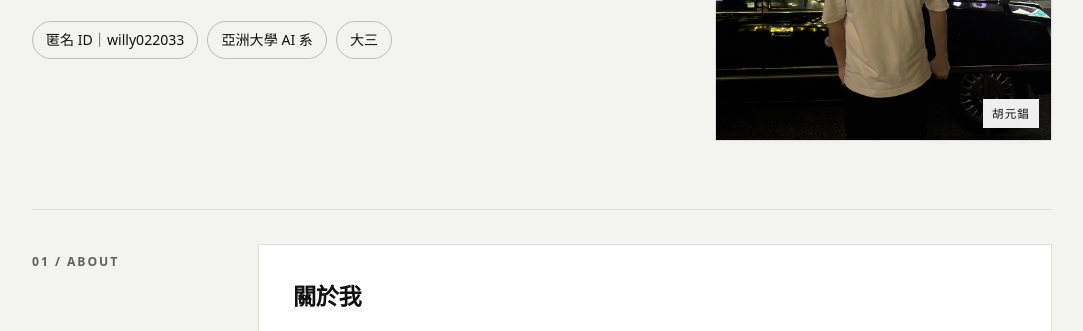
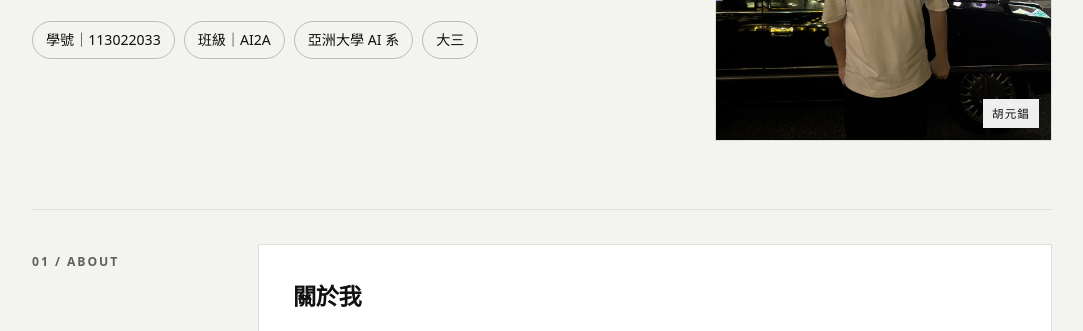
Before and after one commit to yuanchanghu16-coder/yuanchanghu16-coder.github.io, a plain HTML site: page index.html in a window 1280 px wide. Shown: the part 460-791 px from the top of the page, without its empty margins (98-1181 px from the left). Drawn offline with Linux system fonts and the light colour scheme.

Commit message:
Add student number and class

```diff
--- a/index.html
+++ b/index.html
@@ -55,7 +55,8 @@
         <h1>胡元錩</h1>
         <p class="hero-copy">亞洲大學 AI 系大三。喜歡把想法變成活動，也在人工智慧、DJ 表演與易經之間探索新的可能。</p>
         <div class="identity">
-          <span class="tag">匿名 ID｜willy022033</span>
+          <span class="tag">學號｜113022033</span>
+          <span class="tag">班級｜AI2A</span>
           <span class="tag">亞洲大學 AI 系</span>
           <span class="tag">大三</span>
         </div>
```
